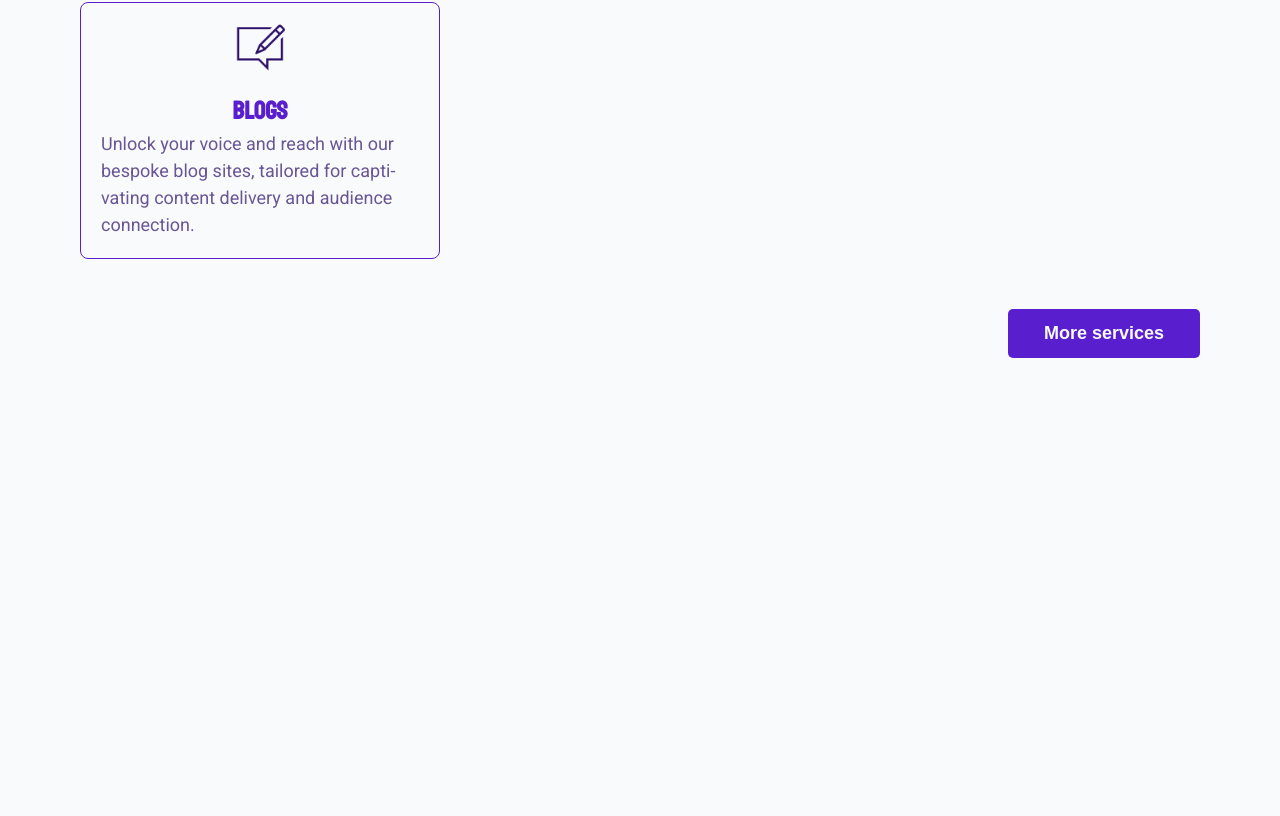
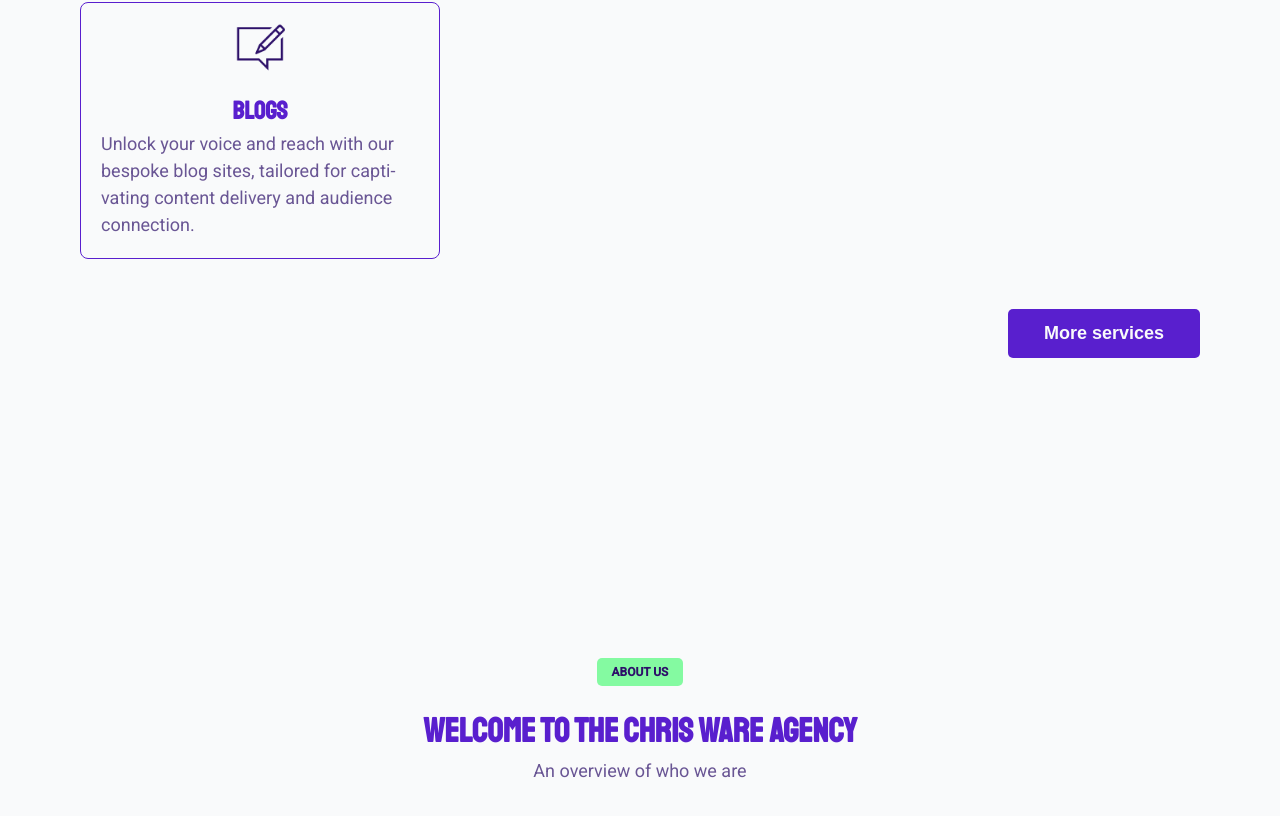
Before and after one commit to ChristianWare/chris-ware-agency, a Next.js app: page / in a window 1280 px wide. Shown: the part 1521-2337 px from the top of the page. Before the commit the page ends 1929 px from the top, so only its background shows below. Built offline with nearby package versions, Linux system fonts and the light colour scheme.

Commit message:
SectionHeading

```diff
--- /dev/null
+++ b/src/app/components/About/About.module.css
@@ -0,0 +1,7 @@
+.container {
+  margin-bottom: 20rem;
+}
+
+.content {
+  padding: 5rem;
+}
--- /dev/null
+++ b/src/app/components/About/About.tsx
@@ -0,0 +1,17 @@
+import SectionHeading from "../SectionHeading/SectionHeading";
+import styles from "./About.module.css";
+
+const About = () => {
+  return (
+    <section className={styles.container}>
+      <div className={styles.content}>
+        <SectionHeading
+          labelText='About us'
+          headingText='Welcome to the Chris Ware Agency'
+          copyText='An overview of who we are'
+        />
+      </div>
+    </section>
+  );
+};
+export default About;
--- /dev/null
+++ b/src/app/components/SectionHeading/SectionHeading.module.css
@@ -0,0 +1,21 @@
+.top {
+  display: flex;
+  flex-direction: column;
+  align-items: center;
+  justify-content: center;
+}
+
+.heading {
+  width: 50%;
+  text-align: center;
+}
+
+.copy {
+  opacity: 0.7;
+}
+
+@media screen and (max-width: 568px) {
+  .heading {
+    width: 100%;
+  }
+}
--- /dev/null
+++ b/src/app/components/SectionHeading/SectionHeading.tsx
@@ -0,0 +1,24 @@
+import { FC } from "react";
+import Label from "../Label/Label";
+import styles from "./SectionHeading.module.css";
+
+interface SectionHeadingProps {
+  labelText: string;
+  headingText: string;
+  copyText: string;
+}
+
+const SectionHeading: FC<SectionHeadingProps> = ({
+  headingText,
+  copyText,
+  labelText,
+}) => {
+  return (
+    <div className={styles.top}>
+      <Label text={labelText} />
+      <h2 className={styles.heading}>{headingText}</h2>
+      <p className={styles.copy}>{copyText}</p>
+    </div>
+  );
+};
+export default SectionHeading;
--- a/src/app/page.tsx
+++ b/src/app/page.tsx
@@ -1,12 +1,14 @@
 import styles from './page.module.css'
 import Hero from './components/Hero/Hero'
 import Services from './components/Services/Services'
+import About from './components/About/About'
 
 export default function Home() {
   return (
     <main>
       <Hero />
       <Services />
+      <About />
     </main>
   )
 }
```
